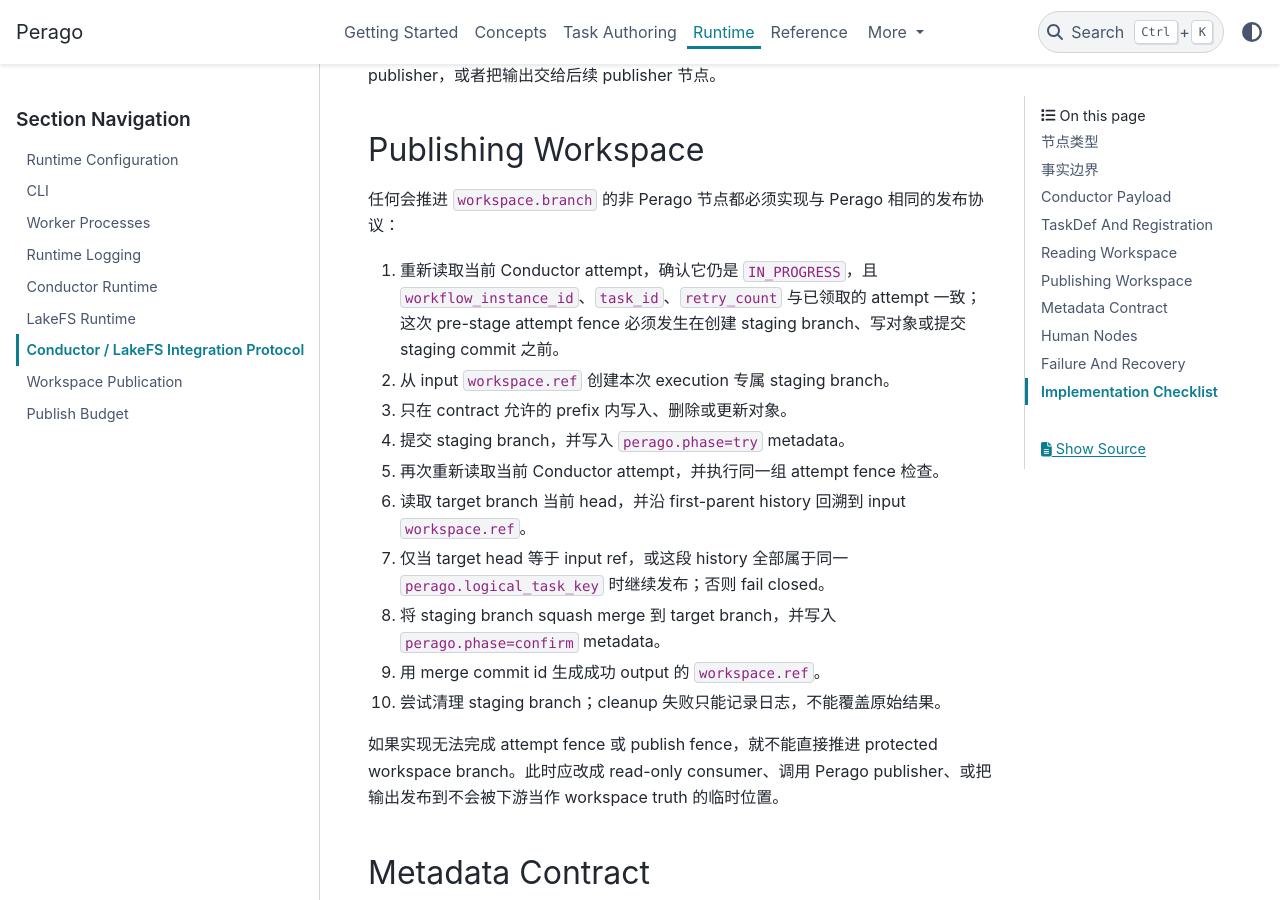
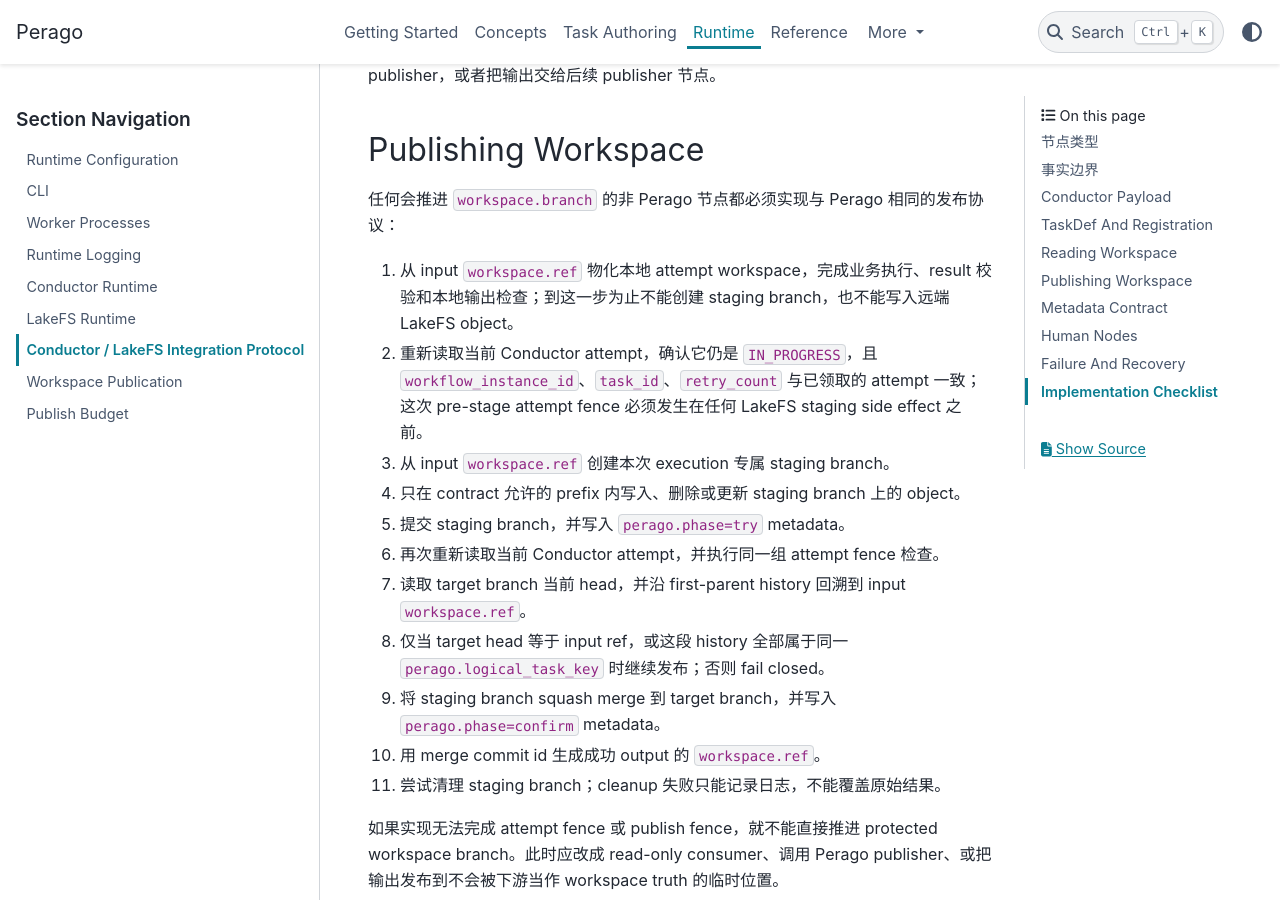
Before and after one commit to Qiyin-Tech/perago, a Sphinx documentation site: the page built from docs/runtime/integration-protocol.md, in a window 1280 px wide and 900 px high, scrolled down 3672 px. Built offline with Sphinx 7.4.7 and the PyData theme 0.15.4, drawn with Linux system fonts in a browser that asks for light colours.

Commit message:
docs: align protocol fence order with runtime

```diff
--- a/docs/runtime/integration-protocol.md
+++ b/docs/runtime/integration-protocol.md
@@ -96,16 +96,17 @@ Workspace consumer 和 publisher 都必须从 `workspace.repository` 的 `worksp
 
 任何会推进 `workspace.branch` 的非 Perago 节点都必须实现与 Perago 相同的发布协议：
 
-1. 重新读取当前 Conductor attempt，确认它仍是 `IN_PROGRESS`，且 `workflow_instance_id`、`task_id`、`retry_count` 与已领取的 attempt 一致；这次 pre-stage attempt fence 必须发生在创建 staging branch、写对象或提交 staging commit 之前。
-2. 从 input `workspace.ref` 创建本次 execution 专属 staging branch。
-3. 只在 contract 允许的 prefix 内写入、删除或更新对象。
-4. 提交 staging branch，并写入 `perago.phase=try` metadata。
-5. 再次重新读取当前 Conductor attempt，并执行同一组 attempt fence 检查。
-6. 读取 target branch 当前 head，并沿 first-parent history 回溯到 input `workspace.ref`。
-7. 仅当 target head 等于 input ref，或这段 history 全部属于同一 `perago.logical_task_key` 时继续发布；否则 fail closed。
-8. 将 staging branch squash merge 到 target branch，并写入 `perago.phase=confirm` metadata。
-9. 用 merge commit id 生成成功 output 的 `workspace.ref`。
-10. 尝试清理 staging branch；cleanup 失败只能记录日志，不能覆盖原始结果。
+1. 从 input `workspace.ref` 物化本地 attempt workspace，完成业务执行、result 校验和本地输出检查；到这一步为止不能创建 staging branch，也不能写入远端 LakeFS object。
+2. 重新读取当前 Conductor attempt，确认它仍是 `IN_PROGRESS`，且 `workflow_instance_id`、`task_id`、`retry_count` 与已领取的 attempt 一致；这次 pre-stage attempt fence 必须发生在任何 LakeFS staging side effect 之前。
+3. 从 input `workspace.ref` 创建本次 execution 专属 staging branch。
+4. 只在 contract 允许的 prefix 内写入、删除或更新 staging branch 上的 object。
+5. 提交 staging branch，并写入 `perago.phase=try` metadata。
+6. 再次重新读取当前 Conductor attempt，并执行同一组 attempt fence 检查。
+7. 读取 target branch 当前 head，并沿 first-parent history 回溯到 input `workspace.ref`。
+8. 仅当 target head 等于 input ref，或这段 history 全部属于同一 `perago.logical_task_key` 时继续发布；否则 fail closed。
+9. 将 staging branch squash merge 到 target branch，并写入 `perago.phase=confirm` metadata。
+10. 用 merge commit id 生成成功 output 的 `workspace.ref`。
+11. 尝试清理 staging branch；cleanup 失败只能记录日志，不能覆盖原始结果。
 
 如果实现无法完成 attempt fence 或 publish fence，就不能直接推进 protected workspace branch。此时应改成 read-only consumer、调用 Perago publisher、或把输出发布到不会被下游当作 workspace truth 的临时位置。
 
```
